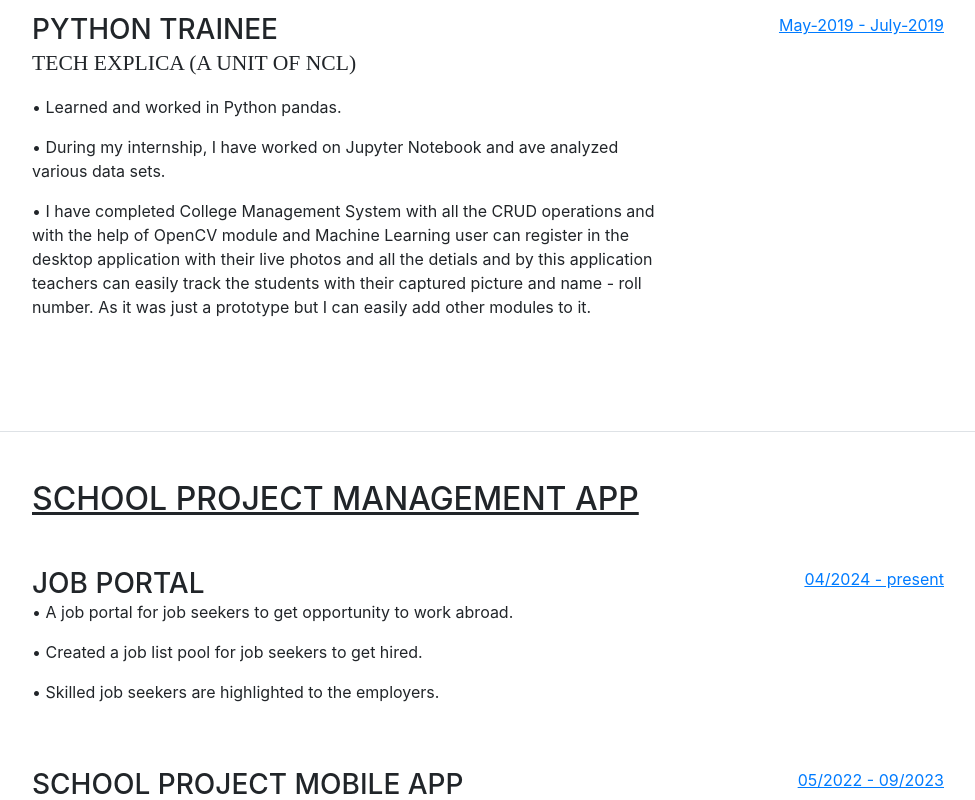
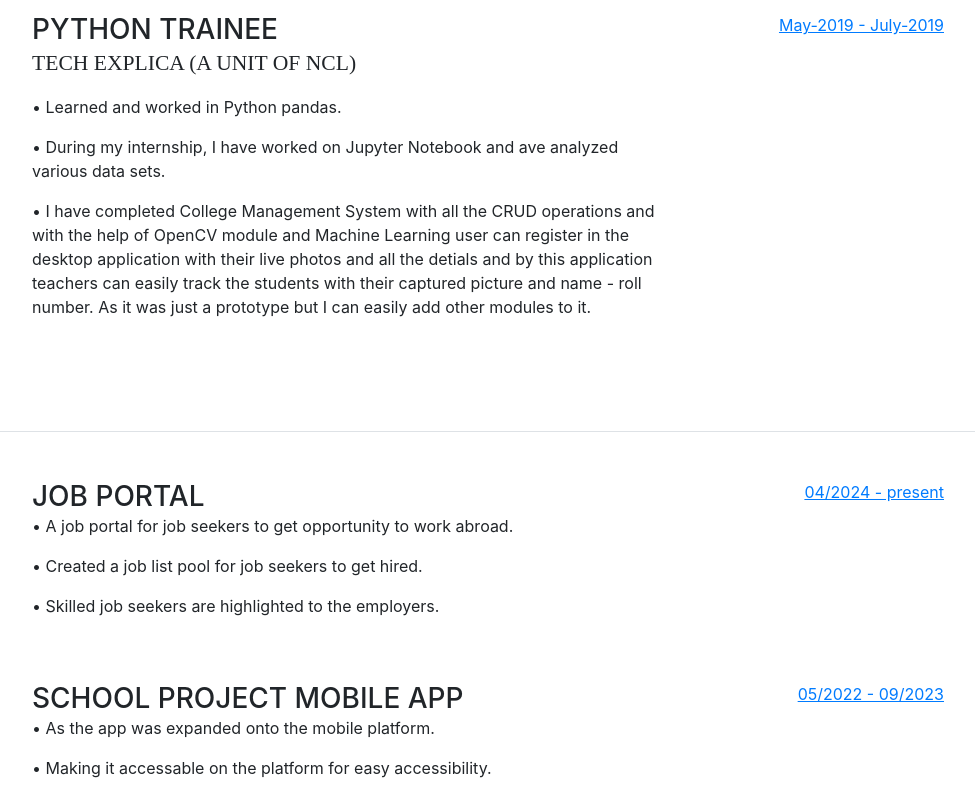
Before and after one commit to Abhishek-Gosain/abhishek-gosain.github.io, a website with bundled scripts: page index.html in a window 1280 px wide. Shown: the part 1687-2487 px from the top of the page, without its empty margins (288-1263 px from the left). Built offline with nearby package versions, Linux system fonts and the light colour scheme; a web font is replaced by a local one.

Commit message:
Update index.html

```diff
--- a/index.html
+++ b/index.html
@@ -170,7 +170,6 @@
 
       <section class="resume-section p-3 p-lg-5 d-flex flex-column" id="projects">
         <div class="my-auto">
-          <h2 class="mb-5"><u>SCHOOL PROJECT MANAGEMENT APP</u></h2>
 
           <div class="resume-item d-flex flex-column flex-md-row mb-5">
             <div class="resume-content mr-auto">
```
